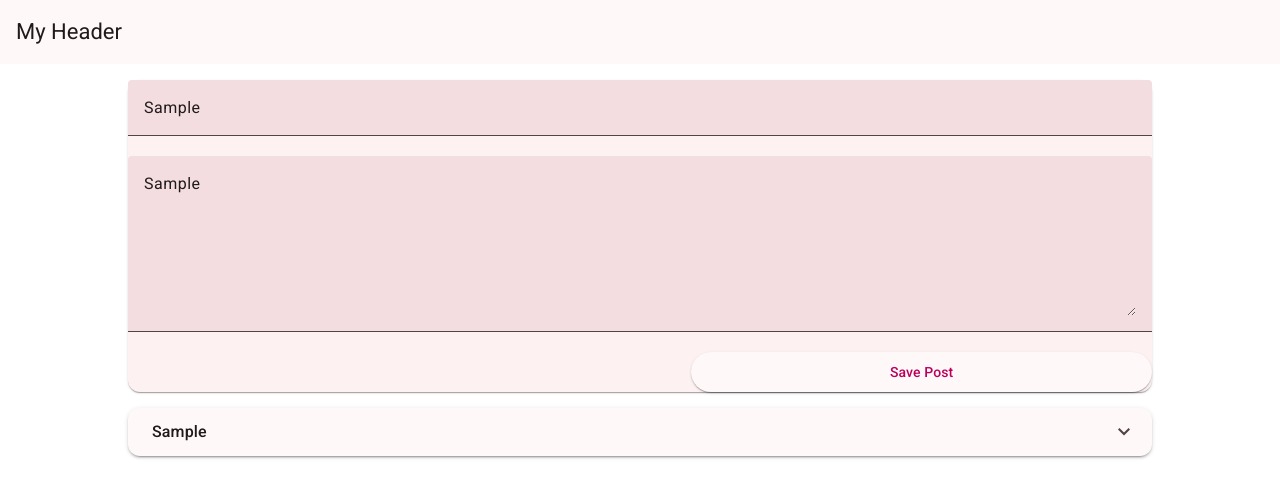
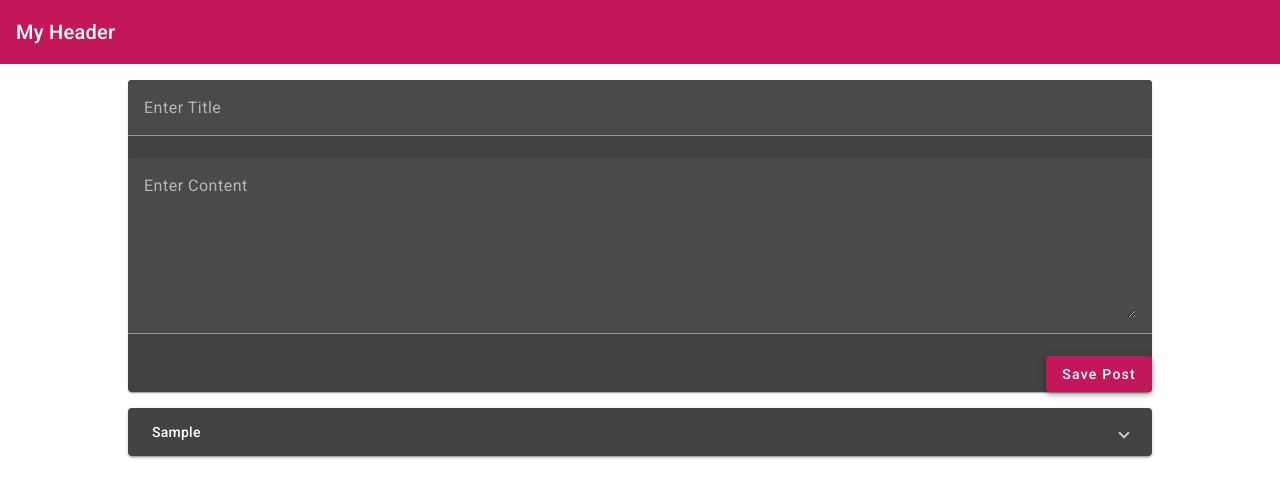
Before and after one commit to southplatte/UdemyMEANCourse, an Angular app in the folder MeanCourse/: page / in a window 1280 px wide. Both pictures are taken after typing "Sample", "Sample" into the empty fields and a click on the button "Save Post". Shown: the top 498 px of the page. Built offline with nearby package versions, Linux system fonts and the light colour scheme.

Commit message:
lesson 31 updating the form adding stylesheets from base material theme sets

```diff
--- a/MeanCourse/angular.json
+++ b/MeanCourse/angular.json
@@ -27,7 +27,7 @@
               }
             ],
             "styles": [
-              "@angular/material/prebuilt-themes/rose-red.css",
+              "@angular/material/prebuilt-themes/purple-green.css",
               "src/styles.css"
             ],
             "scripts": [],
--- a/MeanCourse/src/app/posts/post-create/post-create.component.css
+++ b/MeanCourse/src/app/posts/post-create/post-create.component.css
@@ -5,7 +5,6 @@ mat-form-field, textarea {
 }
 
 button {
-    width: 45%;
     clear: both;
     float: right;
 }
--- a/MeanCourse/src/app/posts/post-create/post-create.component.html
+++ b/MeanCourse/src/app/posts/post-create/post-create.component.html
@@ -8,6 +8,6 @@
             <textarea rows="6" name="content" matInput placeholder="Enter Content" ngModel #content="ngModel" minlength="5"></textarea>
             <mat-error *ngIf="content.invalid">Please Enter At Least 5 characters of content.</mat-error>
         </mat-form-field>
-        <button mat-raised-button type="submit">Save Post</button>
+        <button mat-raised-button type="submit" color="primary">Save Post</button>
     </form>
 </mat-card>
--- a/MeanCourse/src/app/posts/post-create/post-create.component.ts
+++ b/MeanCourse/src/app/posts/post-create/post-create.component.ts
@@ -36,6 +36,7 @@ export class PostCreateComponent {
     }
 
     this.postsService.addPost(form.value.title, form.value.content);
+    form.resetForm();
     //this.postCreated.emit(post);
   }
 }
--- a/MeanCourse/src/app/posts/post-list/post-list/post-list.component.html
+++ b/MeanCourse/src/app/posts/post-list/post-list/post-list.component.html
@@ -1,9 +1,14 @@
-<mat-accordion multi="true" *ngIf="posts.length > 0">
+<mat-accordion multi="false" *ngIf="posts.length > 0">
     <mat-expansion-panel *ngFor="let post of posts" >
         <mat-expansion-panel-header>
             {{ post.title }}
         </mat-expansion-panel-header>
         <p>{{post.content}}</p>
+        <mat-action-row>
+            <button mat-raised-button color="accent">Edit</button>
+
+            <button mat-raised-button color="warn">Delete</button>
+        </mat-action-row>
     </mat-expansion-panel>
 </mat-accordion>
 <p class="info-text mat-body-1" *ngIf="posts.length <= 0">No posts added yet.</p>
--- a/MeanCourse/src/app/posts/post-list/post-list/post-list.component.ts
+++ b/MeanCourse/src/app/posts/post-list/post-list/post-list.component.ts
@@ -2,6 +2,9 @@ import { Component, OnDestroy, OnInit } from '@angular/core';
 import { MatExpansionPanel } from '@angular/material/expansion';
 import { MatAccordion } from '@angular/material/expansion';
 import { MatExpansionPanelHeader } from '@angular/material/expansion';
+import { MatExpansionPanelActionRow } from '@angular/material/expansion';
+import {MatButtonModule} from '@angular/material/button';
+import { MatIconModule } from '@angular/material/icon';
 import { NgFor } from '@angular/common';
 import { NgForOf } from '@angular/common';
 import { NgIf } from '@angular/common';
@@ -15,7 +18,7 @@ import { PostsService } from '../../posts.service';
 @Component({
   selector: 'app-post-list',
   standalone: true,
-  imports: [MatExpansionPanel, MatAccordion, MatExpansionPanelHeader, NgFor, NgForOf, NgIf],
+  imports: [MatExpansionPanel, MatAccordion, MatExpansionPanelHeader, NgFor, NgForOf, NgIf, MatExpansionPanelActionRow, MatButtonModule, MatIconModule],
   templateUrl: './post-list.component.html',
   styleUrl: './post-list.component.css'
 })
--- a/MeanCourse/src/styles.css
+++ b/MeanCourse/src/styles.css
@@ -1,4 +1,4 @@
 /* You can add global styles to this file, and also import other style files */
-
+@import "@angular/material/prebuilt-themes/pink-bluegrey.css";
 html, body { height: 100%; }
 body { margin: 0; font-family: Roboto, "Helvetica Neue", sans-serif; }
```
